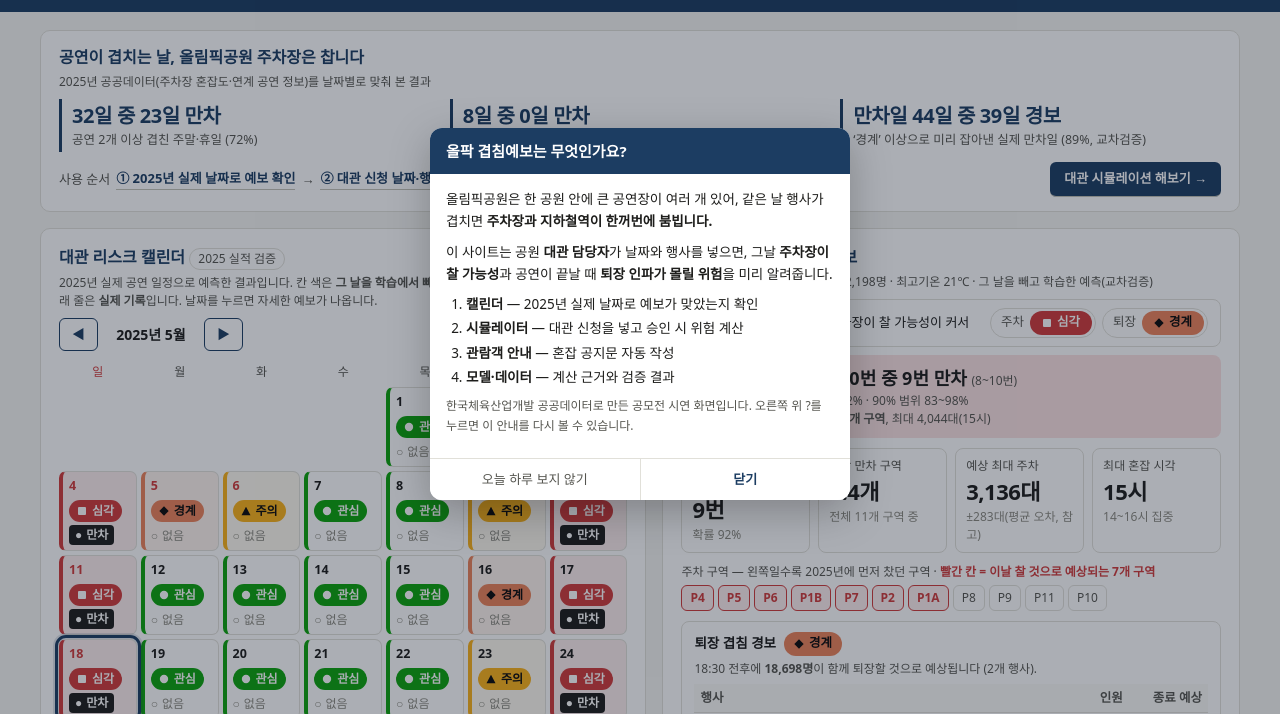
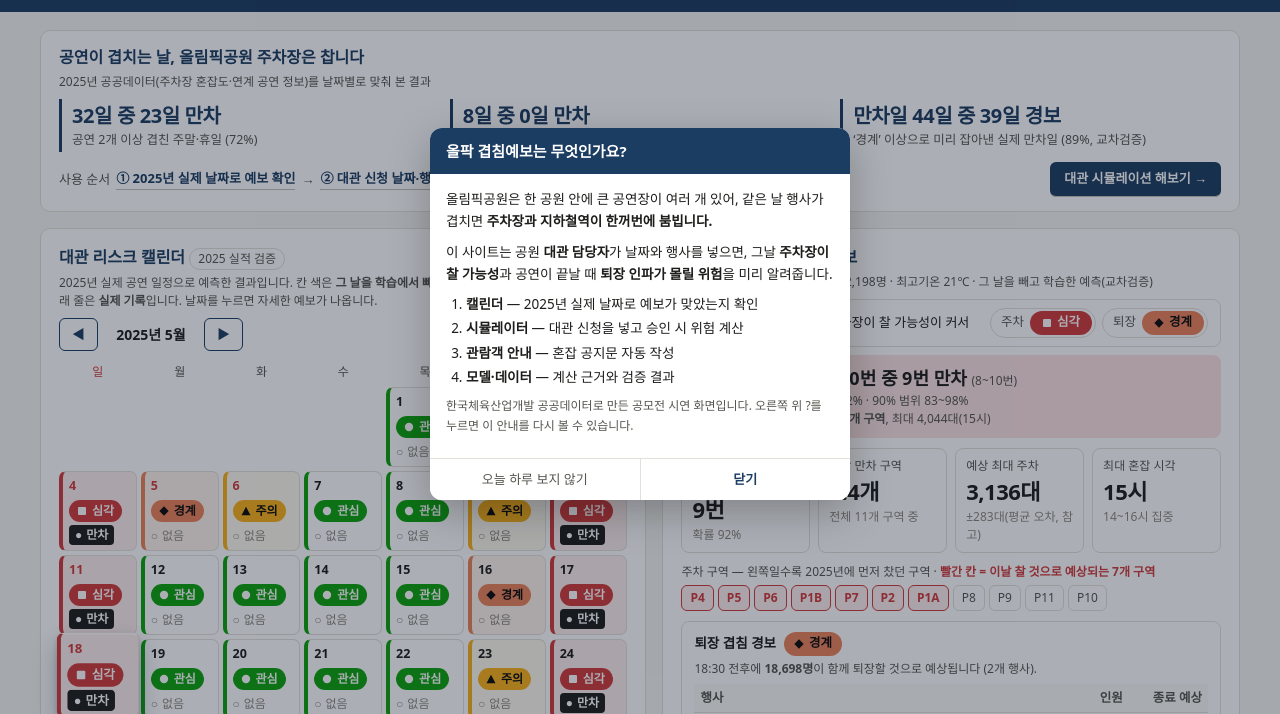
Before and after one commit to sjh3682/olpark-forecast, a plain HTML site: page index.html in a window 1280 px wide. Shown: the part 86-800 px from the top of the page. Drawn offline with Linux system fonts and the light colour scheme.

Commit message:
선택한 날짜 칸을 입체적으로 띄워 강조
Co-Authored-By: Claude Opus 5.5 <noreply@anthropic.com>
Claude-Session: https://claude.ai/code/session_01X1EWMe3VbwWn2BTG7YH9wk

```diff
--- a/index.html
+++ b/index.html
@@ -49,7 +49,11 @@ button.ghost{background:#fff;color:var(--navy)}
 .day.empty{background:transparent;border:none;cursor:default}
 .day.nodata{background:#f0efea;color:var(--muted);cursor:default}
 .day.c0{border-left:4px solid var(--s0)} .day.c1{border-left:4px solid var(--s1);background:#fffaf0} .day.c2{border-left:4px solid var(--s2);background:#fff4ee} .day.c3{border-left:4px solid var(--s3);background:#fdeeee}
-.day.sel{outline:3px solid var(--navy);outline-offset:1px;box-shadow:0 0 0 6px rgba(28,61,98,.14);z-index:1}
+.day[data-d]{transition:transform .15s ease, box-shadow .15s ease}
+.day[data-d]:hover{transform:translateY(-1px);box-shadow:0 3px 8px rgba(0,0,0,.08)}
+.day.sel,.day.sel:hover{transform:translateY(-4px) scale(1.06);box-shadow:0 10px 22px rgba(20,35,60,.28),0 2px 4px rgba(20,35,60,.18),inset 0 1px 0 rgba(255,255,255,.9);border-top-color:#fff;border-right-color:rgba(0,0,0,.08);z-index:2;overflow:visible}
+.day[data-d]:focus-visible{outline:2px solid var(--navy);outline-offset:2px}
+@media (prefers-reduced-motion:reduce){.day[data-d],.day.sel{transition:none}}
 .day .dn{font-size:12.5px;font-weight:700}
 .day .dn.hol{color:var(--s3)}
 .day .badge{height:22px;padding:0 8px;font-size:12px}
```
